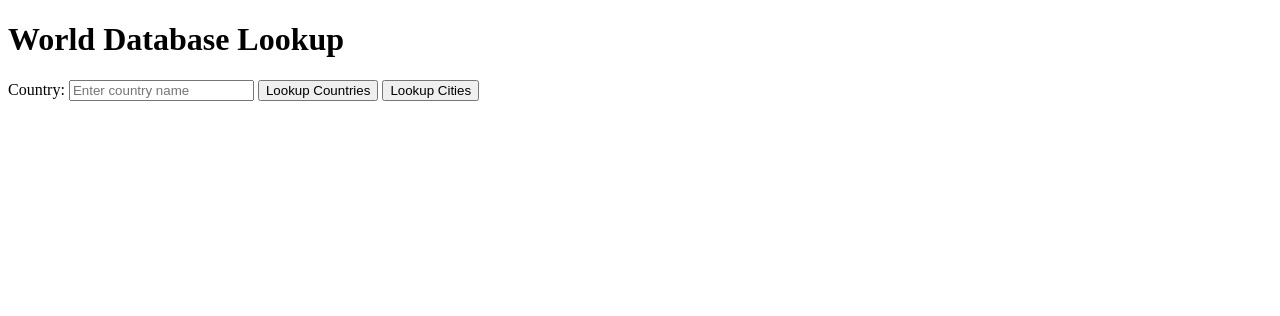
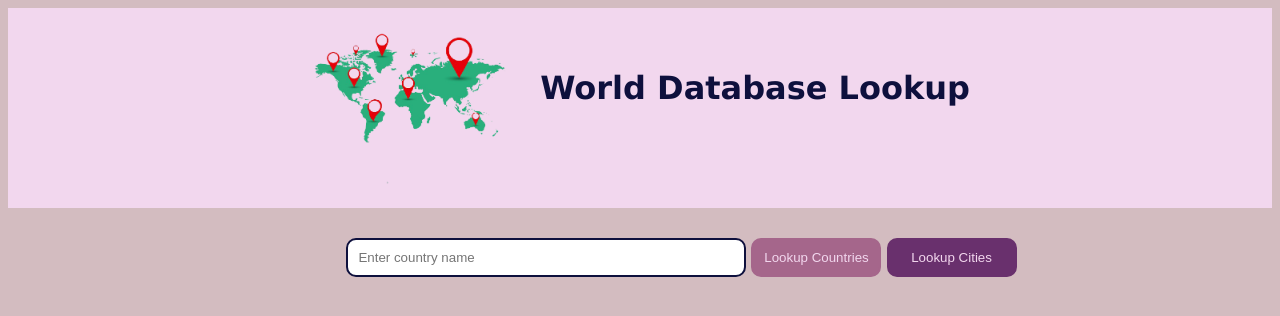
Before and after one commit to MariaMckenzie/info2180-lab5, a plain HTML site: page index.html in a window 1280 px wide. Drawn offline with Linux system fonts and the light colour scheme.

Commit message:
Updated css styles

```diff
--- a/index.html
+++ b/index.html
@@ -13,6 +13,7 @@
 
 	<body>
 		<header>
+			<img src="pic.png" alt="World-with-pins">
 			<h1>World Database Lookup</h1>
 		</header>
 
@@ -23,7 +24,6 @@
 				<button id="lookup">Lookup Countries</button>
 				<button id="lookup_city">Lookup Cities</button>
 			</div>
-
 			<div id="result">
 				<!-- countries will appear here -->
 			</div>
--- a/world.css
+++ b/world.css
@@ -1,5 +1,73 @@
 /* Add your own styles */
 
+header{
+  display: flex;
+  background-color: #F2D7EE;
+}
+
+h1 {
+    color: #0E103D;
+    padding-top: 40px;
+    padding-left: 30px;
+    margin-right: auto;
+}
+
+img {
+    height: 200px;
+    margin-left: auto;
+}
+
+body {
+    background-color: #D3BCC0;
+    font-family: Verdana;
+}
+
+main {
+    padding-top: 30px;
+}
+
+#controls {
+    text-align: center;
+}
+
+#country {
+    width: 400px;
+    padding-top: 10px;
+    padding-bottom: 10px;
+    padding-left: 10px;
+    padding-right: 10px;
+    border-radius: 10px;
+    border: solid 2px #0E103D;
+    color: #0E103D;
+}
+
+label {
+    font-weight: bold;
+    color: #EEF5DB;
+    visibility: hidden;
+}
+
 #result {
-    padding-top: 25px;
+    padding-top: 30px;
 }
+
+button {
+    width: 130px;
+    padding-top: 10px;
+    padding-bottom: 10px;
+    padding-left: 10px;
+    padding-right: 10px;
+    border-radius: 10px;
+}
+
+#lookup {
+    border: solid 2px #A5668B;
+    background-color: #A5668B;
+    color: #F2D7EE;
+}
+
+#lookup_city {
+    border: solid 2px #69306D;
+    background-color: #69306D;
+    color: #F2D7EE;
+}
```
Also changed, not shown: pic.png (added), 1 other file.
